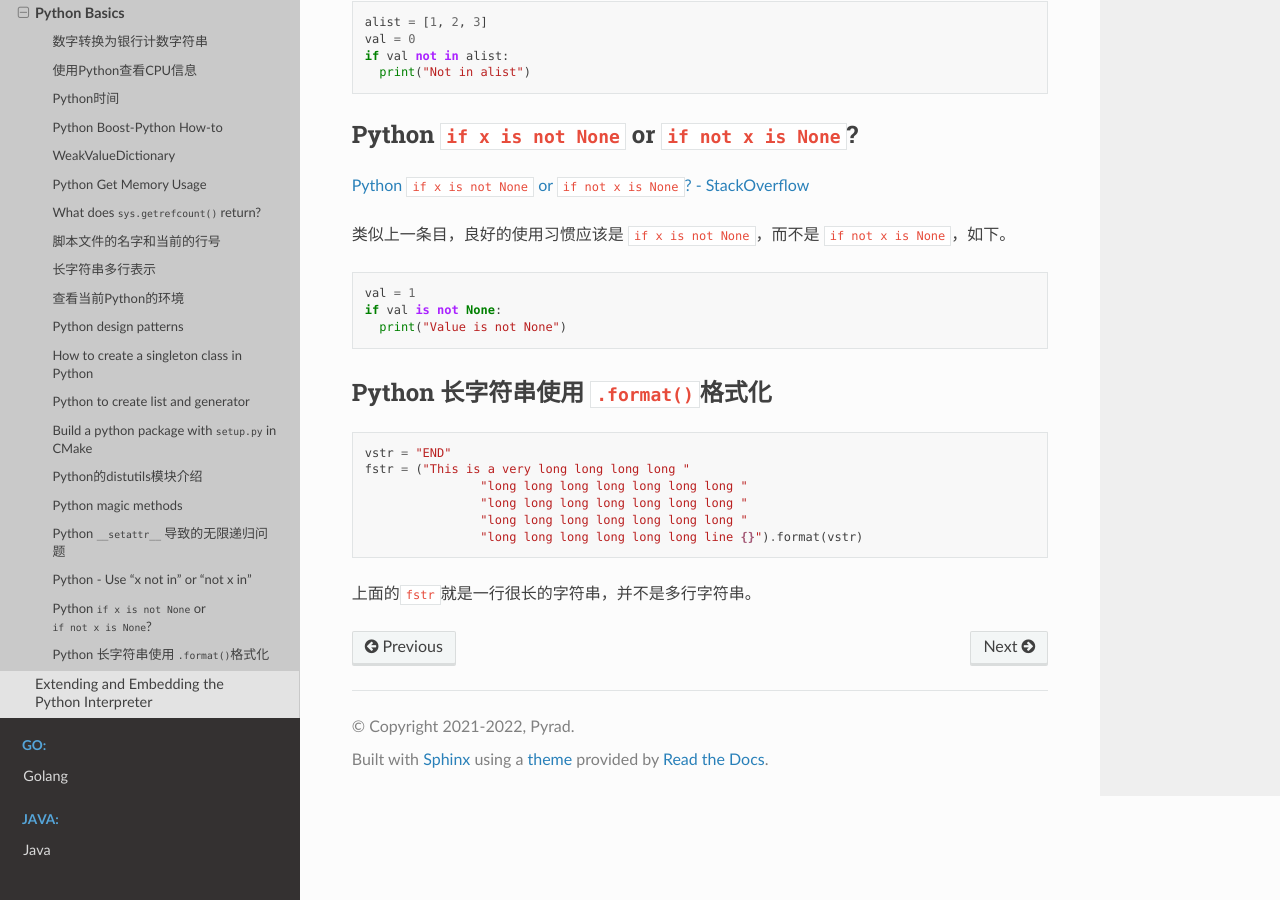
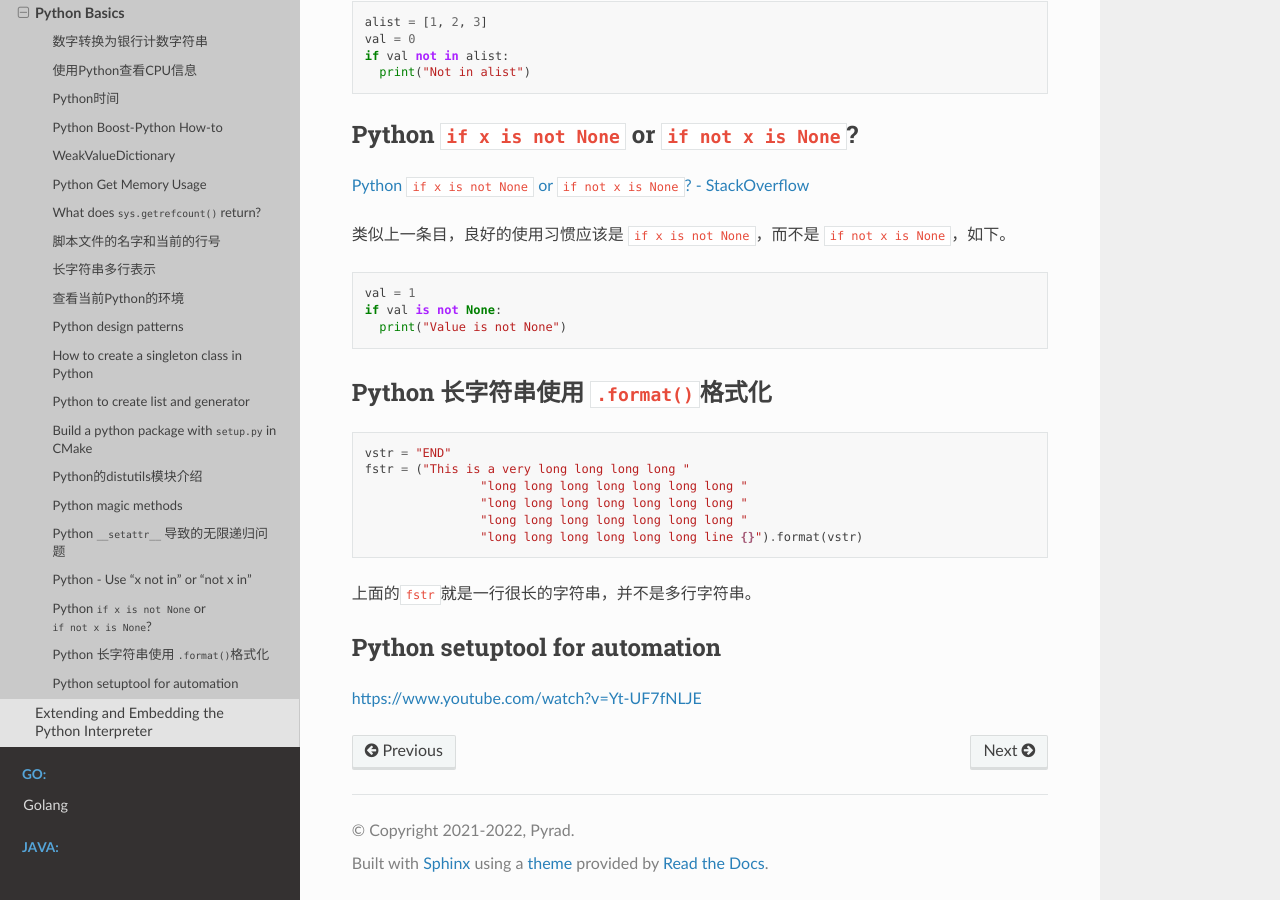
Before and after one commit to Pyrad/pyradnotes, a Sphinx documentation site: the page built from source/Python/pythonbasic.md, in a window 1280 px wide and 900 px high, scrolled down 6568 px. Built offline with Sphinx 7.4.7 and the Read the Docs theme 2.0.0, drawn with Linux system fonts in a browser that asks for light colours.

Commit message:
Python Automation by using setuptool

````diff
--- a/source/Python/pythonbasic.md
+++ b/source/Python/pythonbasic.md
@@ -339,3 +339,10 @@ fstr = ("This is a very long long long long "
 ```
 
 上面的`fstr`就是一行很长的字符串，并不是多行字符串。
+
+
+
+
+## Python setuptool for automation
+
+[https://www.youtube.com/watch?v=Yt-UF7fNLJE](https://www.youtube.com/watch?v=Yt-UF7fNLJE)
````
